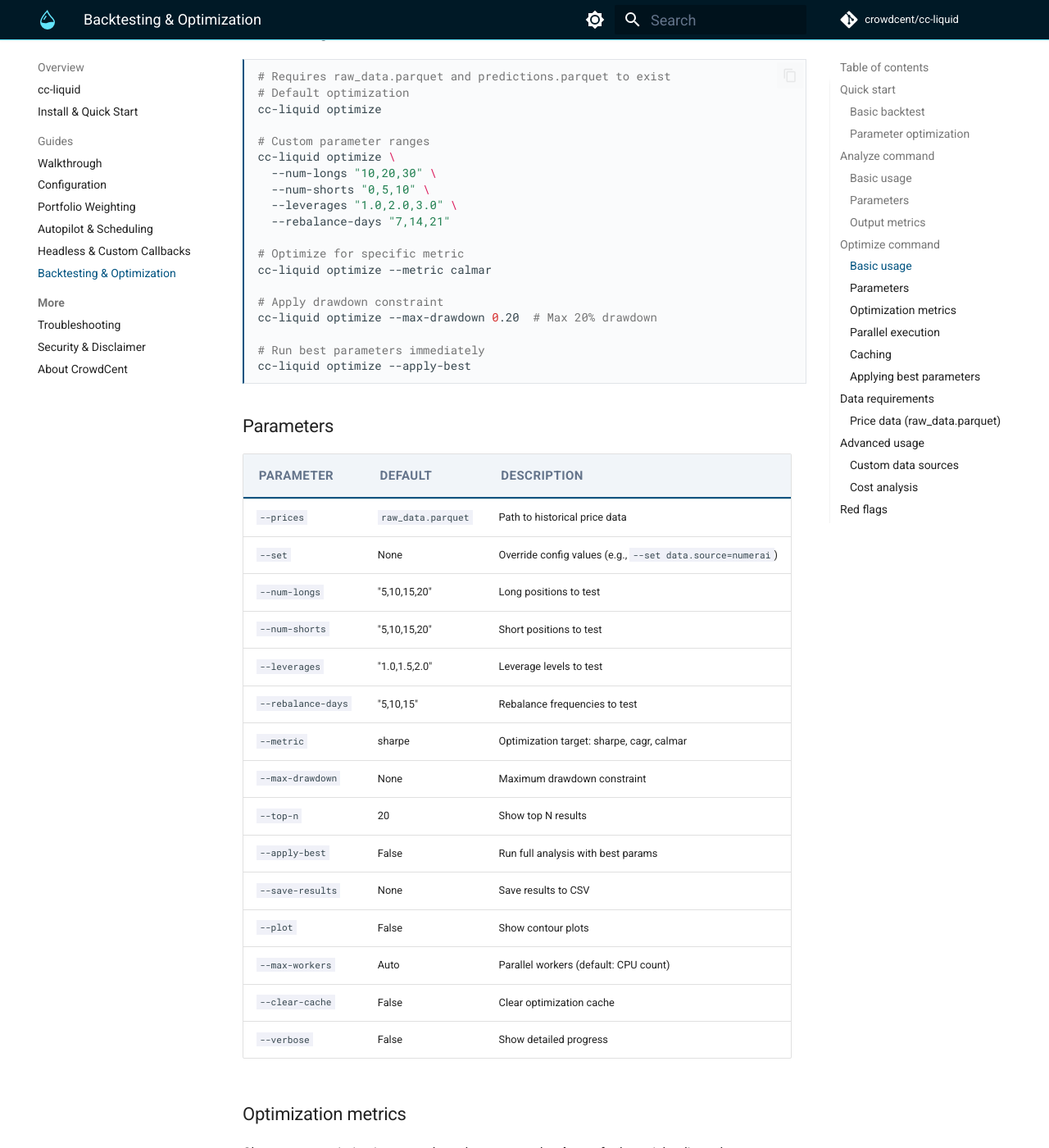
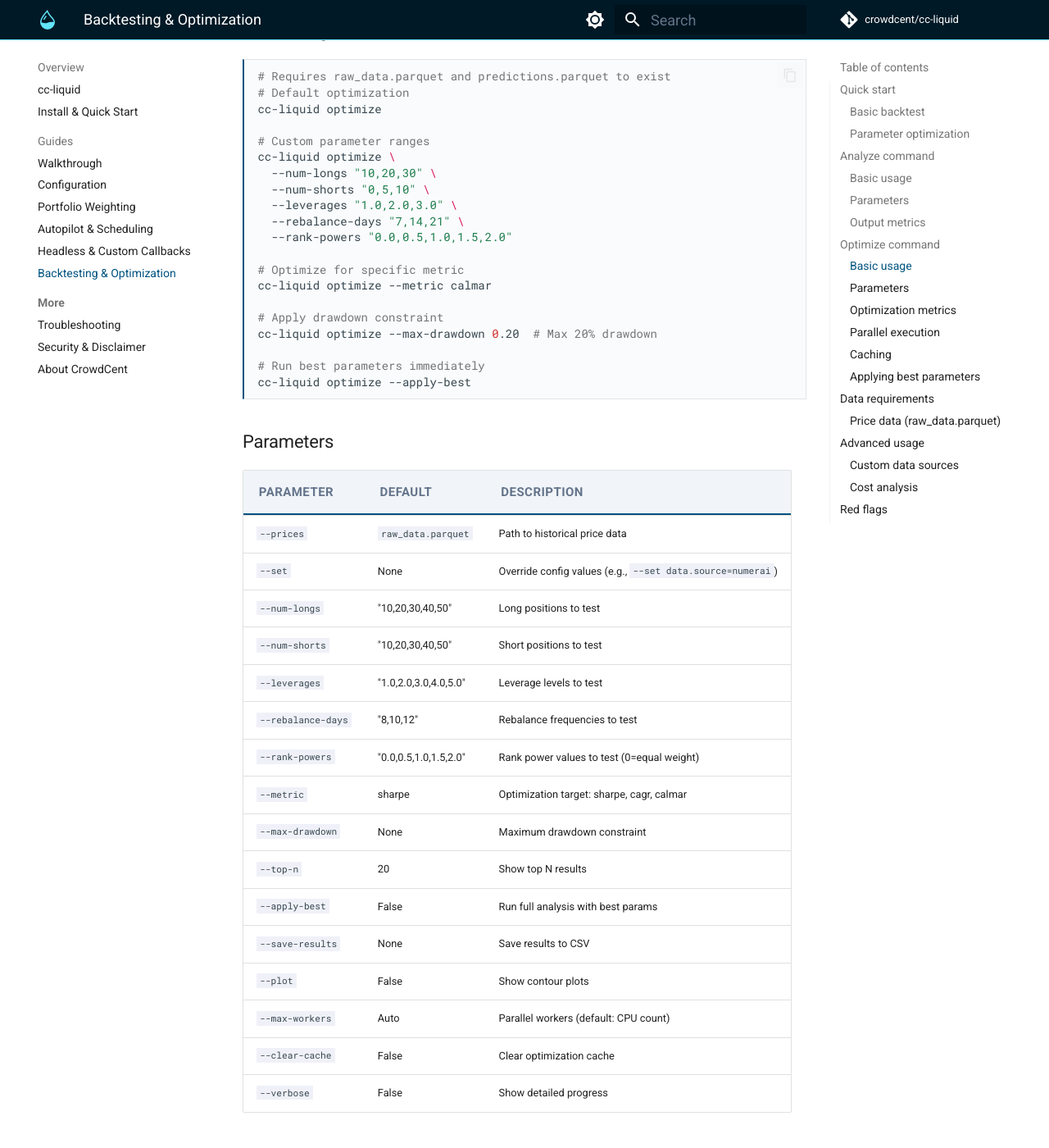
Before and after one commit to lingster/cc-liquid, an MkDocs documentation site: the page built from docs/backtesting.md, in a window 1280 px wide and 1400 px high, scrolled down 3279 px. Shown: the whole window at 82% size. Built offline with MkDocs 1.6.1 and Material for MkDocs 9.7.7, drawn with Linux system fonts in a browser that asks for light colours; comment, search, counter and statistics services are not loaded.

Commit message:
Update backtesting parameters and introduce rank power as weighting option. Adjust trading fees and slippage costs, increase the number of long and short positions. Update related documentation and CLI commands to reflect these changes.

```diff
--- a/docs/backtesting.md
+++ b/docs/backtesting.md
@@ -78,8 +78,8 @@ cc-liquid analyze --show-positions --save-daily results.csv
 | `--start-date` | Auto | Backtest start date (YYYY-MM-DD) |
 | `--end-date` | Auto | Backtest end date (YYYY-MM-DD) |
 | `--set` | None | Override config values (e.g., `--set portfolio.num_long=15`) |
-| `--fee-bps` | 2.5 | Trading fees in basis points |
-| `--slippage-bps` | 5.0 | Slippage costs in basis points |
+| `--fee-bps` | 4.0 | Trading fees in basis points |
+| `--slippage-bps` | 50.0 | Slippage costs in basis points |
 | `--show-positions` | False | Show detailed position data |
 | `--save-daily` | None | Save daily returns to CSV |
 | `--verbose` | False | Show detailed progress |
@@ -111,7 +111,8 @@ cc-liquid optimize \
   --num-longs "10,20,30" \
   --num-shorts "0,5,10" \
   --leverages "1.0,2.0,3.0" \
-  --rebalance-days "7,14,21"
+  --rebalance-days "7,14,21" \
+  --rank-powers "0.0,0.5,1.0,1.5,2.0"
 
 # Optimize for specific metric
 cc-liquid optimize --metric calmar
@@ -129,10 +130,11 @@ cc-liquid optimize --apply-best
 |-----------|---------|-------------|
 | `--prices` | `raw_data.parquet` | Path to historical price data |
 | `--set` | None | Override config values (e.g., `--set data.source=numerai`) |
-| `--num-longs` | "5,10,15,20" | Long positions to test |
-| `--num-shorts` | "5,10,15,20" | Short positions to test |
-| `--leverages` | "1.0,1.5,2.0" | Leverage levels to test |
-| `--rebalance-days` | "5,10,15" | Rebalance frequencies to test |
+| `--num-longs` | "10,20,30,40,50" | Long positions to test |
+| `--num-shorts` | "10,20,30,40,50" | Short positions to test |
+| `--leverages` | "1.0,2.0,3.0,4.0,5.0" | Leverage levels to test |
+| `--rebalance-days` | "8,10,12" | Rebalance frequencies to test |
+| `--rank-powers` | "0.0,0.5,1.0,1.5,2.0" | Rank power values to test (0=equal weight) |
 | `--metric` | sharpe | Optimization target: sharpe, cagr, calmar |
 | `--max-drawdown` | None | Maximum drawdown constraint |
 | `--top-n` | 20 | Show top N results |
```
Also changed, not shown: style-guide.md (deleted, +0 -135 lines), 4 other files.
